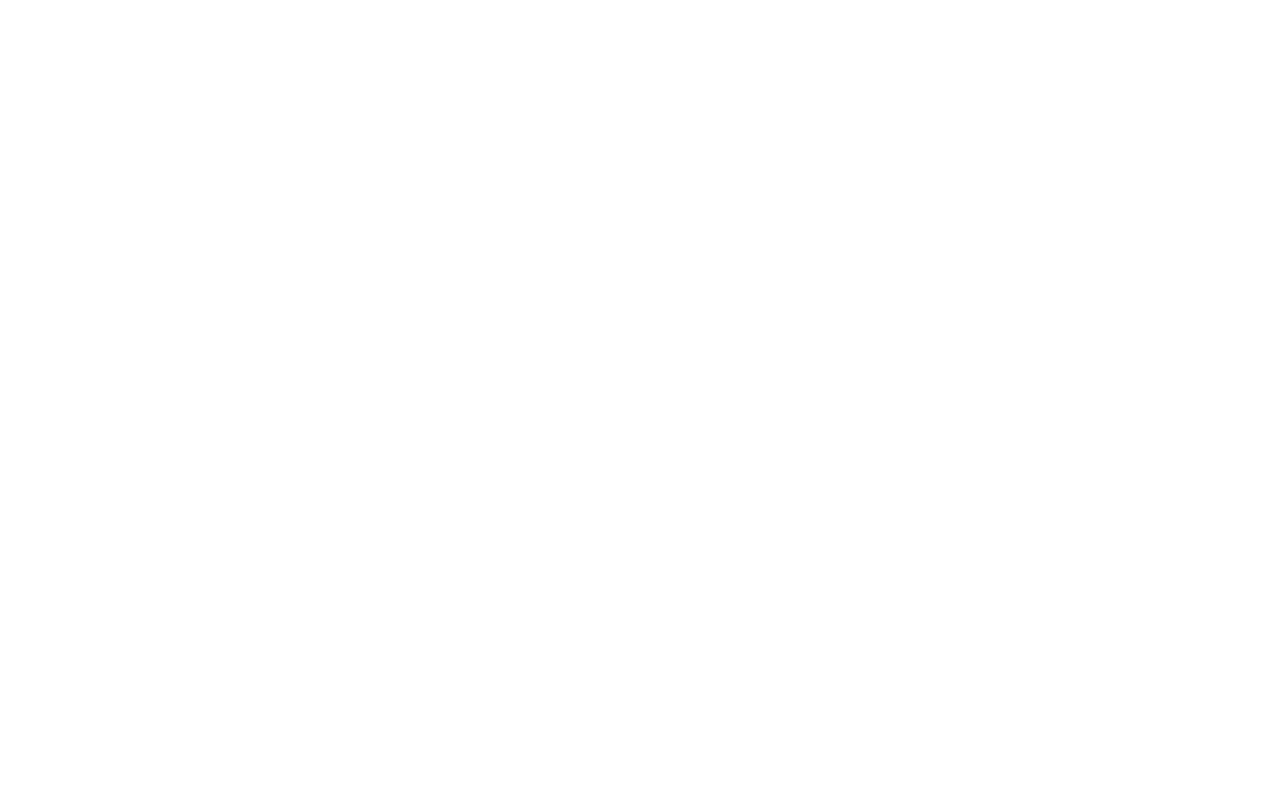
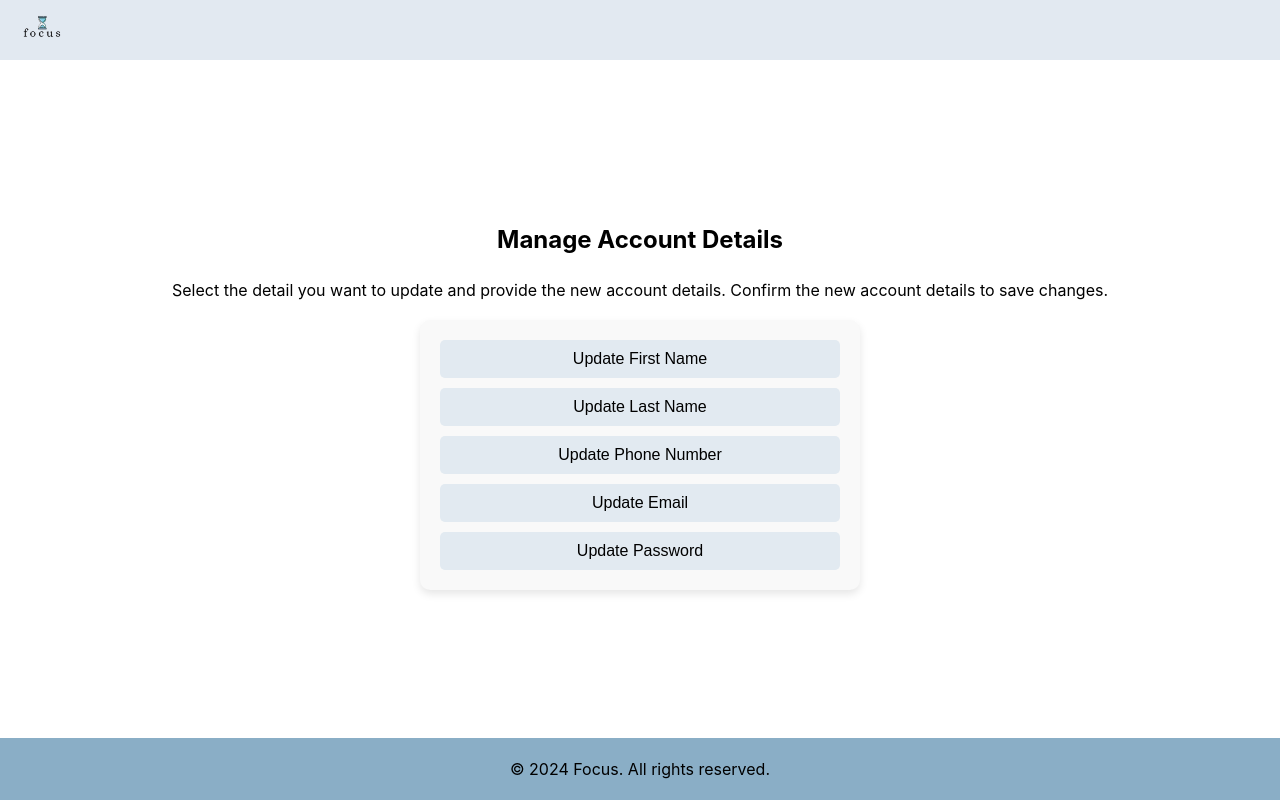
Before and after one commit to priscaolose/Group7_Capstone, a React (Create React App) app in the folder focus-app/: page /manageaccount in a window 1280 px wide. Before the commit this address had no page. Built offline with nearby package versions, Linux system fonts and the light colour scheme; the HTML template or start-up script is replaced by a standard one.

Commit message:
added Manage Account Page

```diff
--- a/focus-app/src/App.js
+++ b/focus-app/src/App.js
@@ -3,6 +3,7 @@ import Homepage from './Homepage';
 import Login from './login';
 import Registration from './Registration';
 import AddTask from './addTask';
+import ManageAccount from './ManageAccount'; // Import ManageAccount component
 import React, { useState } from 'react';
 import { BrowserRouter, Routes, Route, Link } from 'react-router-dom';
 
@@ -16,7 +17,7 @@ function App() {
     <div className="App">
       <BrowserRouter>
         <Routes>
-        <Route path="/" element={<Homepage />} />
+          <Route path="/" element={<Homepage />} />
           <Route
             path="/"
             element={
@@ -29,9 +30,12 @@ function App() {
               </header>
             }
           />
-          <Route path="/login" element={<Login login={login} loggedIn={loggedIn} logout={logout}/>} />
+          <Route path="/login" element={<Login login={login} loggedIn={loggedIn} logout={logout} />} />
           <Route path="/registration" element={<Registration login={login} />} />
-          <Route path="/addtask" element={<AddTask loggedIn={loggedIn} logout={logout}/>} />
+          <Route path="/addtask" element={<AddTask loggedIn={loggedIn} logout={logout} />} />
+
+          {/* Add route for ManageAccount */}
+          <Route path="/manageaccount" element={<ManageAccount />} />
         </Routes>
       </BrowserRouter>
     </div>
--- a/focus-app/src/Components/navBar.js
+++ b/focus-app/src/Components/navBar.js
@@ -42,12 +42,12 @@ const Navbar = () => {
 
       <div className={`navbar-menu ${isOpen ? "is-active" : ""}`}>
         <div className="navbar-end">
-          <Link to="/Account" className="navbar-item" onClick={closeNav}>
+          <Link to="/account" className="navbar-item" onClick={closeNav}>
             <i className="fa-solid fa-user"></i> Account
           </Link>
 
-          <Link to="/Manage tasks" className="navbar-item" onClick={closeNav}>
-            <i className="fa-solid fa-list-check"></i> Manage tasks
+          <Link to="/manageaccount" className="navbar-item" onClick={closeNav}>
+            <i className="fa-solid fa-list-check"></i> Manage Account
           </Link>
 
           <Link to="/logout" className="navbar-item" onClick={closeNav}>
--- /dev/null
+++ b/focus-app/src/ManageAccount.jsx
@@ -0,0 +1,228 @@
+import React, { useState, useEffect } from 'react';
+import logo from './Images/logo.png';
+
+const ManageAccountPage = () => {
+    const [formVisible, setFormVisible] = useState(false);
+    const [selectedField, setSelectedField] = useState('');
+    const [newValue, setNewValue] = useState('');
+    const [confirmValue, setConfirmValue] = useState('');
+    const [message, setMessage] = useState('');
+    const [formData, setFormData] = useState({
+        firstName: '',
+        lastName: '',
+        phoneNumber: '',
+        email: '',
+        password: '',
+    });
+
+    useEffect(() => {
+        const timer = setTimeout(() => {
+            setFormVisible(true);
+        }, 500);
+
+        return () => clearTimeout(timer);
+    }, []);
+
+    const handleFieldSelection = (field) => {
+        setSelectedField(field);
+        setNewValue('');
+        setConfirmValue('');
+        setMessage('');
+    };
+
+    const handleInputChange = (e, type) => {
+        const value = e.target.value;
+        if (type === 'new') {
+            setNewValue(value);
+        } else {
+            setConfirmValue(value);
+        }
+    };
+
+    const handleFormSubmit = (e) => {
+        e.preventDefault();
+
+        const emailRegex = /^[^\s@]+@[^\s@]+\.[^\s@]+$/;
+        const phoneRegex = /^\+?[1-9]\d{1,14}$/; // E.164 phone number format
+
+        if (newValue === '' || confirmValue === '') {
+            setMessage('Please fill out both fields.');
+            return;
+        }
+
+        if (selectedField === 'email' && !emailRegex.test(newValue)) {
+            setMessage('Please enter a valid email address.');
+            return;
+        }
+
+        if (selectedField === 'phoneNumber' && !phoneRegex.test(newValue)) {
+            setMessage('Please enter a valid phone number.');
+            return;
+        }
+
+        if (newValue !== confirmValue) {
+            setMessage('The information provided does not match. Please try again.');
+            return;
+        }
+
+        setFormData((prevData) => ({ ...prevData, [selectedField]: newValue }));
+        setMessage(`Your ${selectedField.replace(/([A-Z])/g, ' $1')} has been successfully updated!`);
+        setNewValue('');
+        setConfirmValue('');
+    };
+
+    return (
+        <div style={styles.pageContainer}>
+            <header style={styles.header}>
+                <div style={styles.logoContainer}>
+                    <img className="logo" src={logo} alt="Logo" style={styles.logo} />
+                </div>
+            </header>
+            <main style={styles.content}>
+                <h1 style={styles.heading}>Manage Account Details</h1>
+                <p style={styles.description}>
+                    Select the detail you want to update and provide the new account details. Confirm the new account details to save changes.
+                </p>
+                {formVisible ? (
+                    <div style={styles.box}>
+                        <div style={styles.selectionContainer}>
+                            <button style={styles.button} onClick={() => handleFieldSelection('firstName')}>Update First Name</button>
+                            <button style={styles.button} onClick={() => handleFieldSelection('lastName')}>Update Last Name</button>
+                            <button style={styles.button} onClick={() => handleFieldSelection('phoneNumber')}>Update Phone Number</button>
+                            <button style={styles.button} onClick={() => handleFieldSelection('email')}>Update Email</button>
+                            <button style={styles.button} onClick={() => handleFieldSelection('password')}>Update Password</button>
+                        </div>
+                        {selectedField && (
+                            <form style={styles.form} onSubmit={handleFormSubmit}>
+                                <label style={styles.label}>
+                                    New {selectedField.charAt(0).toUpperCase() + selectedField.slice(1)}:
+                                    <input
+                                        type={selectedField === 'password' ? 'password' : 'text'}
+                                        value={newValue}
+                                        onChange={(e) => handleInputChange(e, 'new')}
+                                        style={styles.input}
+                                    />
+                                </label>
+                                <label style={styles.label}>
+                                    Confirm {selectedField.charAt(0).toUpperCase() + selectedField.slice(1)}:
+                                    <input
+                                        type={selectedField === 'password' ? 'password' : 'text'}
+                                        value={confirmValue}
+                                        onChange={(e) => handleInputChange(e, 'confirm')}
+                                        style={styles.input}
+                                    />
+                                </label>
+                                <button type="submit" style={styles.submitButton}>Save Changes</button>
+                            </form>
+                        )}
+                    </div>
+                ) : (
+                    <p style={styles.loadingText}>Loading...</p>
+                )}
+                {message && <p style={styles.messageText}>{message}</p>}
+            </main>
+            <footer style={styles.footer}>
+                <p>&copy; 2024 Focus. All rights reserved.</p>
+            </footer>
+        </div>
+    );
+};
+
+const styles = {
+    pageContainer: {
+        minHeight: '100vh',
+        display: 'flex',
+        flexDirection: 'column',
+        backgroundColor: 'white',
+    },
+    header: {
+        backgroundColor: '#e2e9f1',
+        padding: '10px 20px',
+        display: 'flex',
+        justifyContent: 'flex-start', // Align content to the left
+        alignItems: 'center', // Vertically align
+    },
+    logoContainer: {
+        display: 'flex',
+        justifyContent: 'flex-start', // Ensure logo container aligns to the left
+    },
+    logo: {
+        height: '40px',
+    },
+    content: {
+        flex: 1,
+        display: 'flex',
+        flexDirection: 'column',
+        alignItems: 'center',
+        justifyContent: 'center',
+    },
+    heading: {
+        fontSize: '24px',
+        marginBottom: '10px',
+    },
+    description: {
+        fontSize: '16px',
+        marginBottom: '20px',
+        textAlign: 'center',
+    },
+    box: {
+        width: '100%',
+        maxWidth: '400px',
+        padding: '20px',
+        borderRadius: '10px',
+        boxShadow: '0 4px 8px rgba(0, 0, 0, 0.1)',
+        backgroundColor: '#f9f9f9',
+    },
+    selectionContainer: {
+        display: 'flex',
+        flexDirection: 'column',
+        gap: '10px',
+    },
+    button: {
+        padding: '10px',
+        fontSize: '16px',
+        backgroundColor: '#e2eaf1',
+        borderRadius: '5px',
+        border: 'none',
+        cursor: 'pointer',
+    },
+    form: {
+        display: 'flex',
+        flexDirection: 'column',
+        gap: '10px',
+        marginTop: '20px',
+    },
+    label: {
+        fontSize: '14px',
+    },
+    input: {
+        width: '90%',
+        padding: '10px',
+        fontSize: '16px',
+        borderRadius: '5px',
+        border: '1px solid #ccc',
+    },
+    submitButton: {
+        padding: '10px',
+        fontSize: '16px',
+        backgroundColor: '#093966',
+        color: 'white',
+        borderRadius: '5px',
+        border: 'none',
+        cursor: 'pointer',
+    },
+    messageText: {
+        marginTop: '20px',
+        fontSize: '16px',
+        color: '#093966',
+    },
+    footer: {
+        backgroundColor: '#8AAEC6',
+        color: 'black',
+        padding: '5px 0',
+        textAlign: 'center',
+    },
+};
+
+
+export default ManageAccountPage;
```
